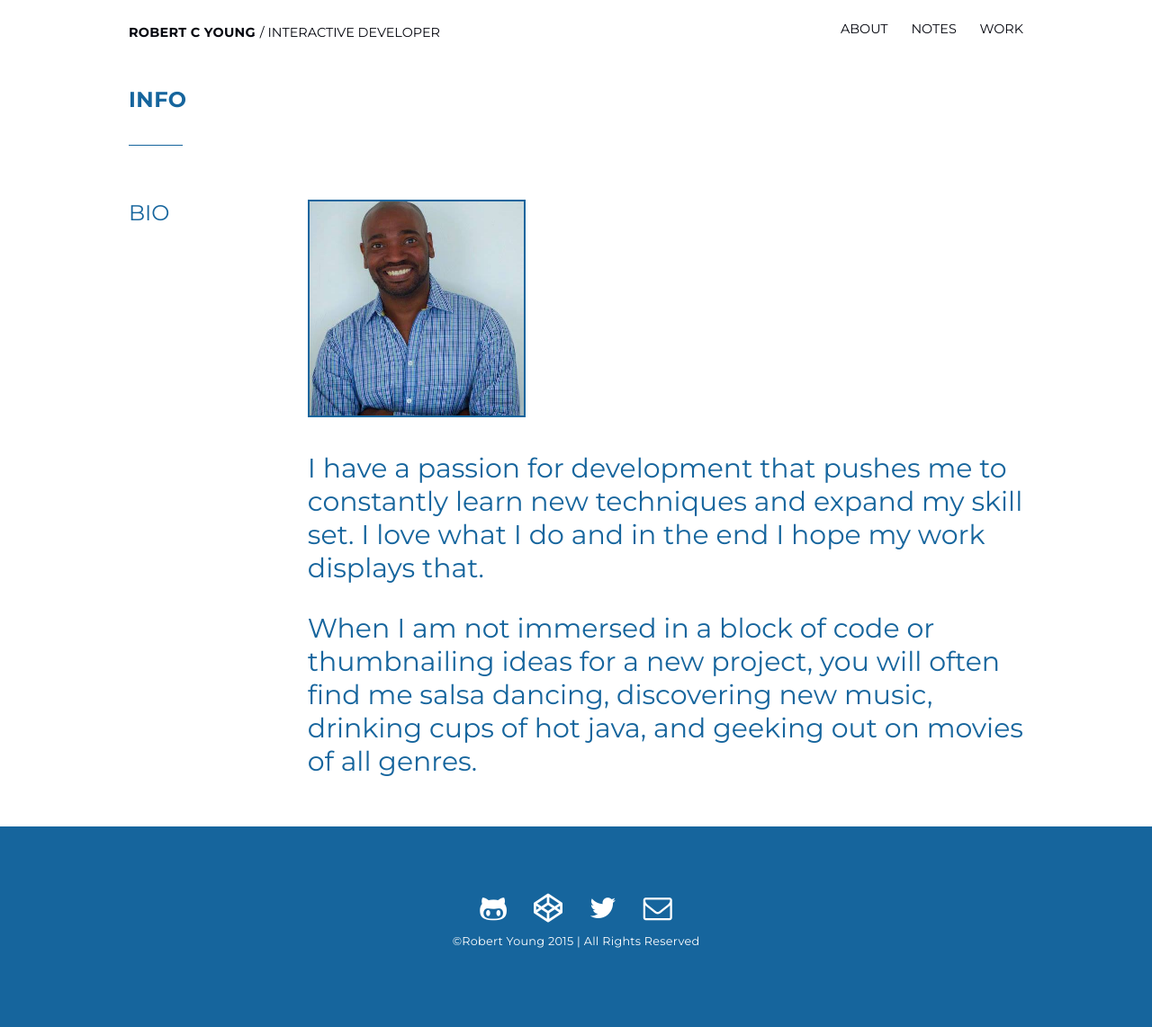
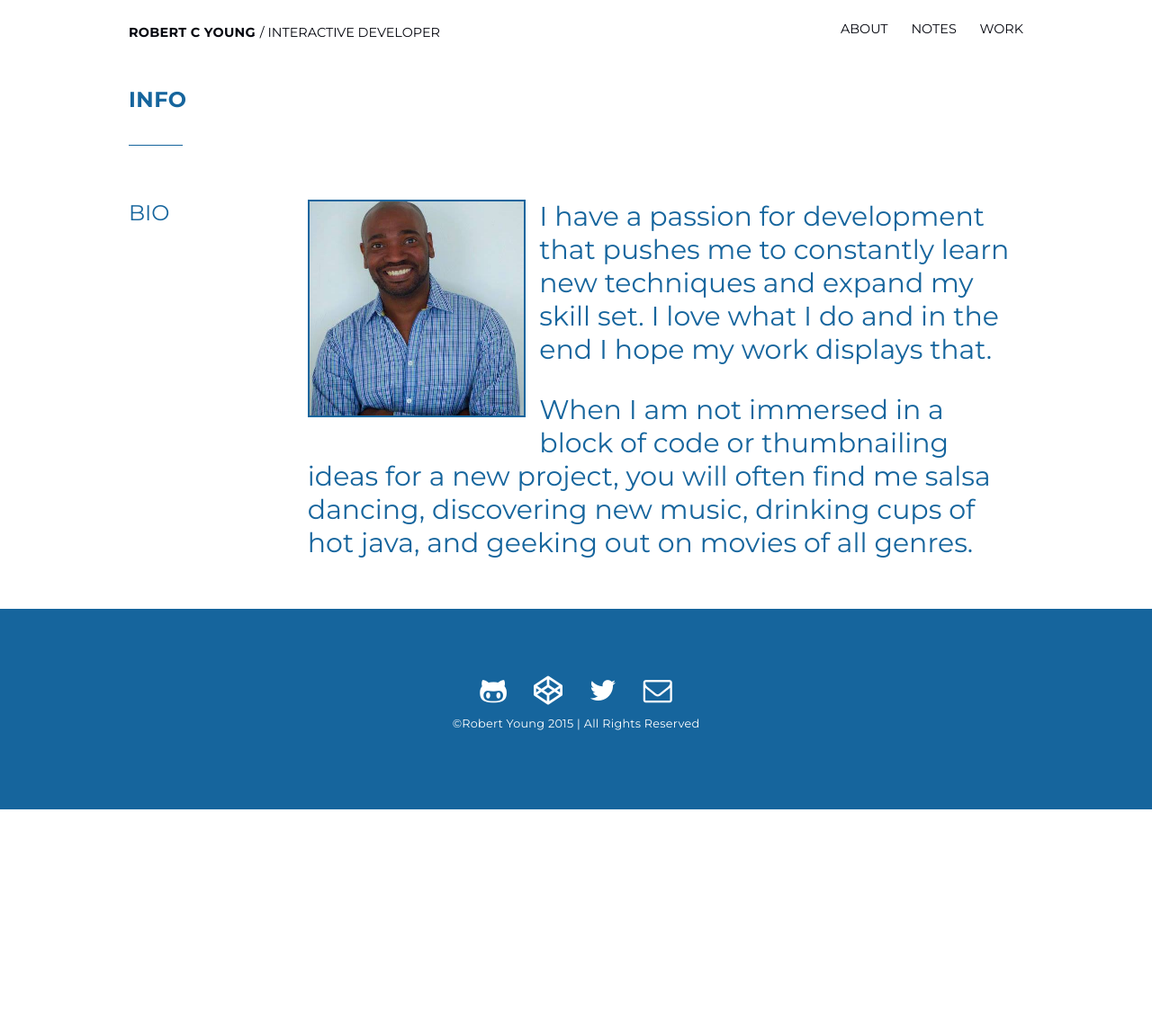
Before and after one commit to ryoungz/robblog, a Jekyll site: the page built from about.html, in a window 1280 px wide. Shown: the whole page at 90% size. Built offline with Jekyll 4.4.1, drawn with Linux system fonts in a browser that asks for light colours; nearby versions of some CDN libraries; after the commit the page ends 900 px from its top, so only the background shows below that.

Commit message:
wrap bio paragraphs around photo

```diff
--- a/_sass/_layout.scss
+++ b/_sass/_layout.scss
@@ -68,6 +68,9 @@ header {
   padding: 1em 0; }
 
 .info-photo {
+  float: left;
+  margin-right: 15px;
+  margin-bottom: 15px;
   max-width: 30%;
   border: 2px solid #16659D; }
 
@@ -82,7 +85,11 @@ header {
 
 .info-description {
   width: 80%;
-  font-size: 1.25em; }
+  font-size: 1.25em;
+    p {
+        margin-top: 0;
+    }
+}
 
 .main-featured-background {
   height: 550px;
```
